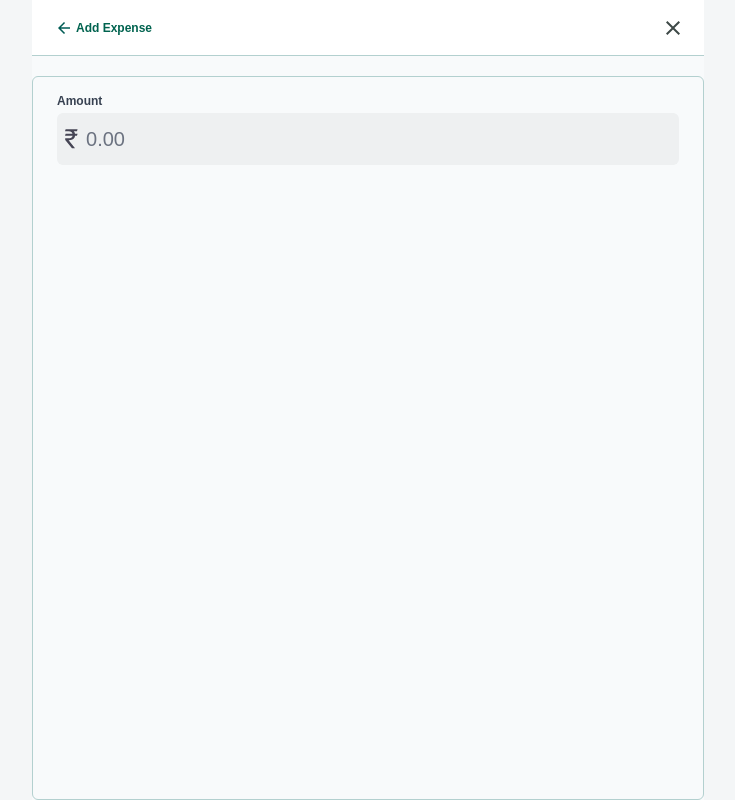
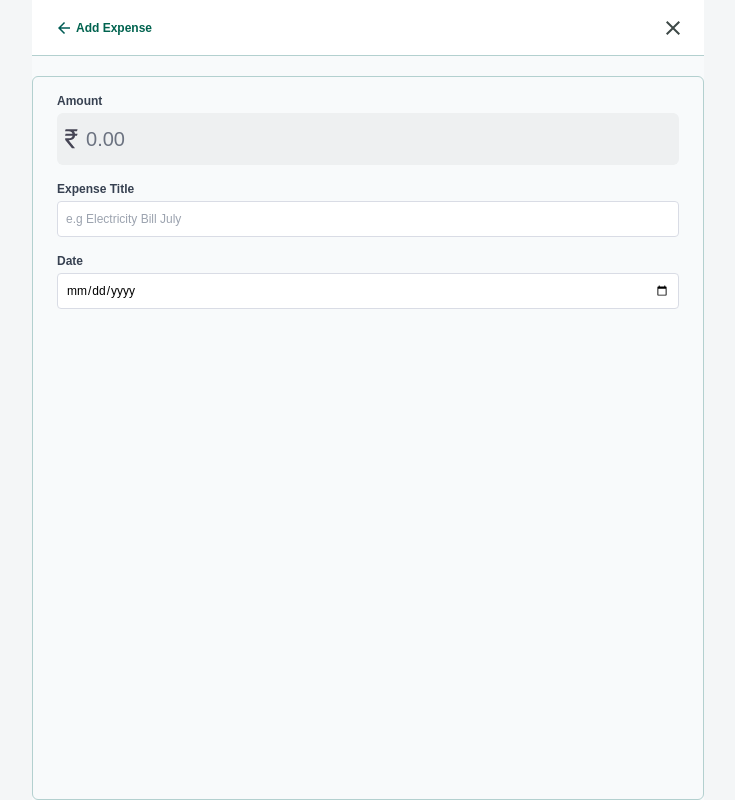
Before and after one commit to kiranreddyhostels/Kiran-Reddy-Boys-Hostel, a Next.js app: page /AddExpense in a window 1280 px wide. Shown: the whole page, without its empty margins (272-1007 px from the left). Built offline with nearby package versions, Linux system fonts and the light colour scheme.

Commit message:
feat: added expense title and date selection section

```diff
--- /dev/null
+++ b/app/AddExpense/ExpenseDate/ExpenseDate.tsx
@@ -0,0 +1,13 @@
+"use client";
+interface ExpenseDateProps{
+    value:string;
+    onChange:(value:string)=>void;
+}
+export default function ExpenseDate({value,onChange}:ExpenseDateProps){
+    return(
+        <div>
+            <label className="mb-1 block text-[10px] font-semibold text-[#374151] sm:text-xs">Date</label>
+            <input type="date" value={value} onChange={(event)=>onChange(event.target.value)} className="h-8 w-full rounded-sm border border-[#d9dce5] bg-white px-2 text-[9px] outline-none focus:border-[#00634f] sm:h-9 sm:text-xs text-black"/>
+        </div>
+    )
+}
--- /dev/null
+++ b/app/AddExpense/ExpenseTitle/ExpenseTitle.tsx
@@ -0,0 +1,17 @@
+"use client";
+interface ExpenseTitleProps{
+    value:string;
+    onChange:(value:string)=>void;
+}
+export default function ExpenseTitle({value,onChange}:ExpenseTitleProps){
+return(
+    <div>
+        <label className="mb-1 block text-[10px] font-semibold text-[#374151] sm:text-xs">Expense Title</label>
+        <input type="text" value={value} onChange={(event)=>onChange(event.target.value)}
+        placeholder="e.g Electricity Bill July"
+        className="h-8 w-full rounded-sm border border-[#d9dce5] bg-white px-2 text-[9px] outline-none placeholder:text-[#9ca3af] focus:border-[#00634f] sm:h-9 sm:text-xs text-black "
+
+         />
+    </div>
+)
+}
--- a/app/AddExpense/page.tsx
+++ b/app/AddExpense/page.tsx
@@ -1,9 +1,15 @@
 "use client";
 import Header from "./Header/Header";
 import Amount from "./Amount/Amount";
+import ExpenseTitle from "./ExpenseTitle/ExpenseTitle";
+import ExpenseDate from "./ExpenseDate/ExpenseDate";
 import { useState } from "react";
+
 export default function AddExpense(){
   const [amount,setAmount]=useState("");
+  const[title,setTitle]=useState("");
+  const[date,setDate]=useState("");
+
 
     return(
 
@@ -12,7 +18,15 @@ export default function AddExpense(){
              <Header/>
              <div className="flex-1 overflow-y-auto px-2 pb-20 pt-2 sm:px-5 sm:pb-24 sm:pt-4 md:px-6 rounded-md border border-[#B3D0CF] mt-5">
               <div className="space-y-2.5 sm:space-y-4">
+                {/* amount */}
                 <Amount value={amount} onChange={setAmount}/>
+
+                {/* expense title */}
+                 <ExpenseTitle  value={title} onChange={setTitle}/>
+
+
+                 {/* expense date */}
+                 <ExpenseDate value={date} onChange={setDate}  />
               </div>
              </div>
 
```
